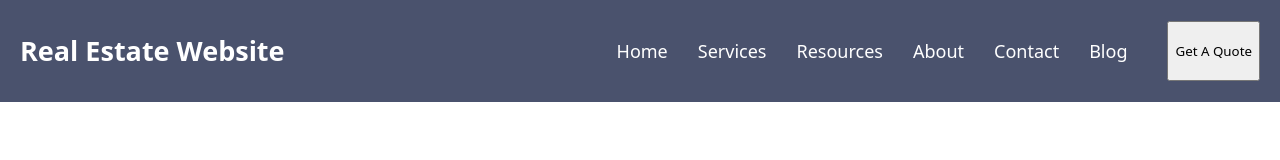
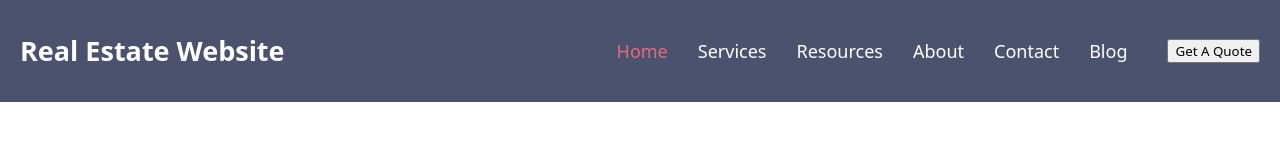
Before and after one commit to wamikabro/web-dev-projects.github.io, a plain HTML site: page Projects/real-estate-website/src/index.html in a window 1280 px wide. Drawn offline with Linux system fonts and the light colour scheme.

Commit message:
make first nav item selected

```diff
--- a/Projects/real-estate-website/src/style.css
+++ b/Projects/real-estate-website/src/style.css
@@ -34,6 +34,7 @@ nav {
 .nav-items-section {
   display: flex;
   gap: 4rem;
+  align-items: center;
 }
 
 .nav-items {
@@ -41,3 +42,7 @@ nav {
   list-style-type: none;
   gap: 3rem;
 }
+
+.nav-items li:first-child {
+  color: var(--primary-color-two);
+}
```
